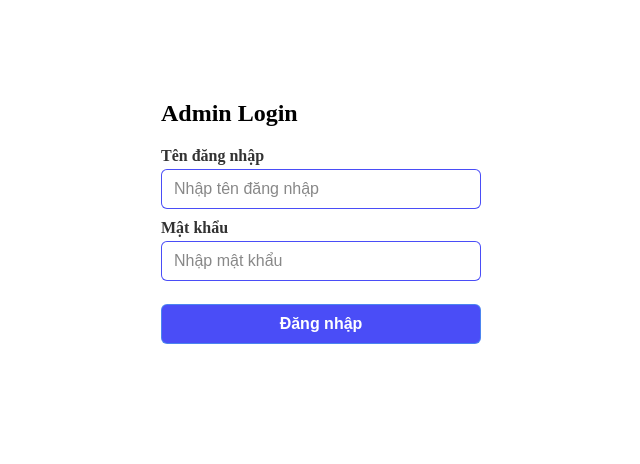
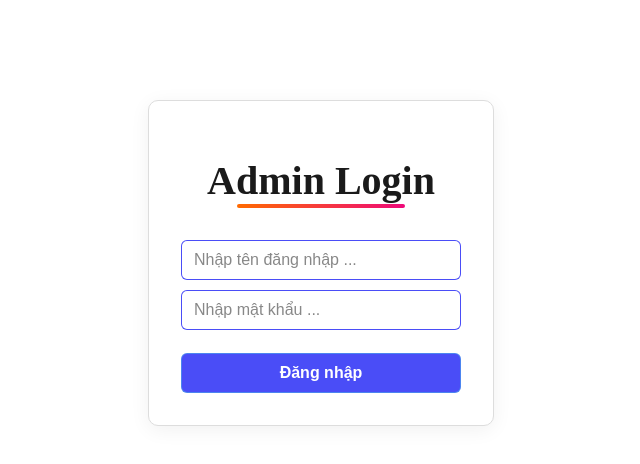
Before and after one commit to concat23/reactjs-web-blog, a React (Create React App) app: page /admin/login in a window 1280 px wide. Shown: the top 464 px of the page, without its empty margins (319-959 px from the left). Built offline with nearby package versions, Linux system fonts and the light colour scheme.

Commit message:
Add Group component

```diff
--- /dev/null
+++ b/src/components/Group/Group.jsx
@@ -0,0 +1,13 @@
+import React from 'react';
+import './Group.scss';
+
+const Group = ({ children, className = '', width }) => {
+  const style = width ? { maxWidth: width } : {};
+  return (
+    <div className={`group-container ${className}`} style={style}>
+      {children}
+    </div>
+  );
+};
+
+export default Group;
--- /dev/null
+++ b/src/components/Group/Group.scss
@@ -0,0 +1,29 @@
+.group-container {
+  background: #fff;
+  border: 1px solid #ddd;
+  border-radius: 10px;
+  padding: 2rem;
+  margin: 100px auto;
+  box-shadow: 0 4px 20px rgba(0, 0, 0, 0.06);
+  max-width: 360px;  // default size
+  transition: box-shadow 0.3s ease;
+
+  &:hover {
+    box-shadow: 0 8px 30px rgba(0, 0, 0, 0.1);
+  }
+
+  &.small {
+    max-width: 280px;
+  }
+  &.medium {
+    max-width: 480px;
+  }
+  &.large {
+    max-width: 640px;
+  }
+
+  @media (max-width: 500px) {
+    padding: 1.5rem;
+    margin: 60px auto;
+  }
+}
--- /dev/null
+++ b/src/components/Title/Title.jsx
@@ -0,0 +1,8 @@
+import React from 'react';
+import './Title.scss';
+
+const Title = ({ text }) => {
+  return <h1 className="title">{text}</h1>;
+};
+
+export default Title;
--- /dev/null
+++ b/src/components/Title/Title.scss
@@ -0,0 +1,43 @@
+.title {
+  font-size: 2.5rem;
+  font-weight: 700;
+  color: #1a1a1a;
+  text-align: center;
+  margin: 1.5rem 0;
+  position: relative;
+  display: block;
+  padding-bottom: 0.5rem;
+  margin-left: auto;
+  margin-right: auto;
+
+  &::after {
+    content: "";
+    display: block;
+    width: 60%;
+    height: 4px;
+    margin: 0 auto;
+    background: linear-gradient(90deg, #ff6a00, #ee0979);
+    border-radius: 2px;
+    transition: width 0.3s ease;
+  }
+
+  &:hover::after {
+    width: 80%;
+  }
+
+  @media (max-width: 768px) {
+    font-size: 2rem;
+  }
+
+  @media (max-width: 480px) {
+    font-size: 1.5rem;
+  }
+
+  body.dark-theme & {
+    color: #f1f1f1;
+
+    &::after {
+      background: linear-gradient(90deg, #00c9ff, #92fe9d);
+    }
+  }
+}
--- a/src/pages/Login/Login.jsx
+++ b/src/pages/Login/Login.jsx
@@ -3,6 +3,8 @@ import { AuthContext } from '../../contexts/AuthContext';
 import { Navigate } from 'react-router-dom';
 import Button from '../../components/Button/Button';
 import Input from '../../components/Input/Input';
+import Title from '../../components/Title/Title';
+import Group from '../../components/Group/Group';
 
 class Login extends Component {
   static contextType = AuthContext;
@@ -35,28 +37,27 @@ class Login extends Component {
     }
 
     return (
-      <div style={{ maxWidth: 320, margin: '100px auto' }}>
-        <h2>Admin Login</h2>
+
+       <Group className="small">
+        <Title text="Admin Login" />
         <form onSubmit={this.handleSubmit}>
           <div>
            <Input
-              label="Tên đăng nhập"
               name="username"
               value={this.state.username}
               onChange={this.handleChange}
-              placeholder="Nhập tên đăng nhập"
+              placeholder="Nhập tên đăng nhập ..."
               error={this.state.error ? "Tên đăng nhập không hợp lệ" : ''}
                required={true}
             />
           </div>
           <div style={{ marginTop: 10 }}>
             <Input
-              label="Mật khẩu"
               type="password"
               name="password"
               value={this.state.password}
               onChange={this.handleChange}
-              placeholder="Nhập mật khẩu"
+              placeholder="Nhập mật khẩu ..."
               error={this.state.error ? "Mật khẩu không hợp lệ" : ''}
                required={true}
             />
@@ -78,7 +79,7 @@ class Login extends Component {
 
 
         </form>
-      </div>
+      </Group>
     );
   }
 }
```
Also changed, not shown: src/components/Container/Container.jsx (added), src/components/Container/Container.scss (added).
